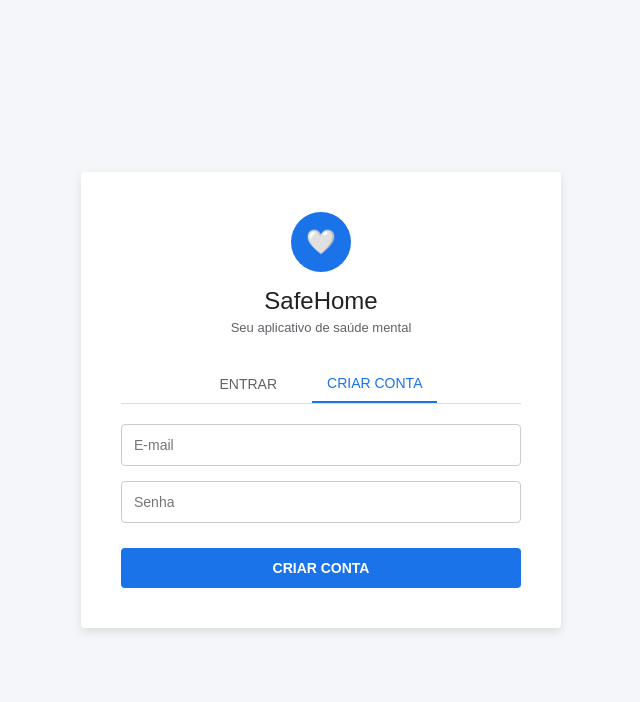
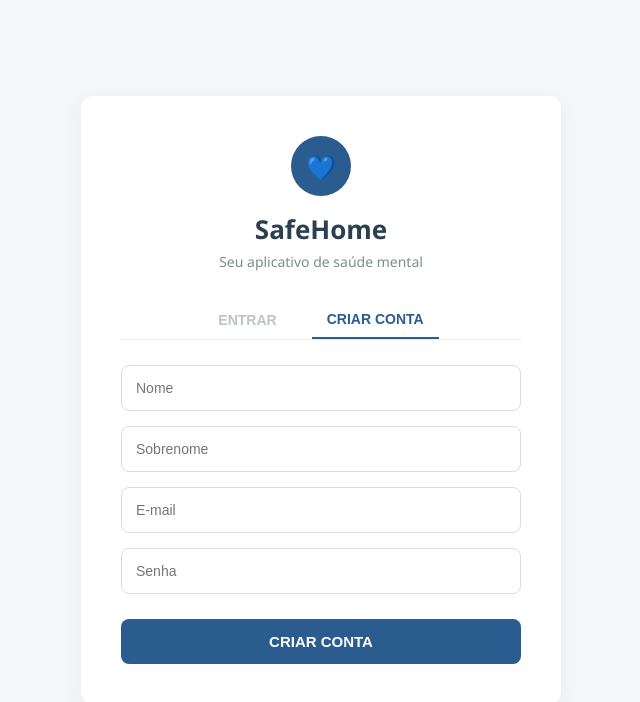
Before and after one commit to enzoLeal123/Projeto-SafeHome, a React (Vite) app: page / in a window 1280 px wide. Both pictures are taken after a click on the button "CRIAR CONTA". Shown: the top 702 px of the page, without its empty margins (319-959 px from the left). Built offline with nearby package versions, Linux system fonts and the light colour scheme.

Commit message:
Conexão entre Login e Tela Principal + Ajustes

```diff
--- a/src/Components/Login/Login.css
+++ b/src/Components/Login/Login.css
@@ -1,20 +1,19 @@
-/* Fundo azul bem clarinho da tela inteira */
 .login-container {
   display: flex;
   justify-content: center;
   align-items: center;
   height: 100vh;
   background-color: #f4f6f9;
-  font-family: sans-serif;
+  font-family: 'Segoe UI', sans-serif;
 }
 
-/* O quadrado branco principal */
+
 .login-card {
   background-color: white;
   width: 400px;
   padding: 40px;
-  border-radius: 4px;
-  box-shadow: 0 4px 10px rgba(0, 0, 0, 0.1);
+  border-radius: 12px;
+  box-shadow: 0 4px 20px rgba(0, 0, 0, 0.05);
   text-align: center;
 }
 
@@ -23,7 +22,7 @@
 }
 
 .logo-circle {
-  background-color: #1a73e8;
+  background-color: #2b5c8f;
   width: 60px;
   height: 60px;
   border-radius: 50%;
@@ -37,24 +36,24 @@
 
 .logo-area h1 {
   margin: 0;
-  font-size: 24px;
-  font-weight: normal;
-  color: #202124;
+  font-size: 26px;
+  font-weight: 700;
+  color: #2c3e50;
 }
 
 .logo-area p {
   margin: 5px 0 0 0;
-  font-size: 13px;
-  color: #5f6368;
+  font-size: 14px;
+  color: #7f8c8d;
 }
 
-/* Abas de navegação (Entrar / Criar Conta) */
+
 .tabs {
   display: flex;
   justify-content: center;
   gap: 20px;
-  margin-bottom: 20px;
-  border-bottom: 1px solid #ddd;
+  margin-bottom: 25px;
+  border-bottom: 1px solid #eaeded;
 }
 
 .tab {
@@ -63,54 +62,64 @@
   padding: 10px 15px;
   cursor: pointer;
   font-size: 14px;
-  color: #5f6368;
+  font-weight: 600;
+  color: #bdc3c7;
+  transition: all 0.2s ease;
 }
 
 .tab.active {
-  color: #1a73e8;
-  border-bottom: 2px solid #1a73e8;
+  color: #2b5c8f;
+  border-bottom: 2px solid #2b5c8f;
 }
 
-/* Campos de preenchimento */
+
 .input-group {
   margin-bottom: 15px;
 }
 
 .input-group input {
   width: 100%;
-  padding: 12px;
-  border: 1px solid #ccc;
-  border-radius: 4px;
-  box-sizing: border-box; /* Garante que o padding não aumente a largura */
+  padding: 14px;
+  border: 1px solid #dcdde1;
+  border-radius: 8px;
+  box-sizing: border-box;
   font-size: 14px;
+  color: #2c3e50;
+  transition: all 0.2s ease;
 }
 
 .input-group input:focus {
   outline: none;
-  border-color: #1a73e8;
+  border-color: #2b5c8f;
+  box-shadow: 0 0 0 3px rgba(43, 92, 143, 0.1);
 }
 
-/* Botão principal */
+
 .btn-entrar {
   width: 100%;
-  background-color: #1a73e8;
+  background-color: #2b5c8f;
   color: white;
   border: none;
-  padding: 12px;
-  border-radius: 4px;
-  font-size: 14px;
+  padding: 14px;
+  border-radius: 8px;
+  font-size: 15px;
   font-weight: bold;
   cursor: pointer;
   margin-top: 10px;
+  transition: background-color 0.2s ease;
 }
 
 .btn-entrar:hover {
-  background-color: #1557b0;
+  background-color: #1f446b;
 }
 
-/* Mensagem de erro vermelha */
+
 .erro-mensagem {
-  color: #d32f2f;
+  color: #c0392b;
+  background-color: #fde8e7;
+  padding: 10px;
+  border-radius: 6px;
   font-size: 13px;
+  font-weight: 600;
   margin-bottom: 15px;
 }
--- a/src/Components/Login/Login.jsx
+++ b/src/Components/Login/Login.jsx
@@ -1,47 +1,57 @@
 import React, { useState } from 'react';
+import { useNavigate } from 'react-router-dom';
 import './Login.css';
 
 const Login = () => {
+  const navigate = useNavigate();
+
   const [email, setEmail] = useState("");
   const [senha, setSenha] = useState("");
   const [mensagemErro, setMensagemErro] = useState("");
   const [isLogin, setIsLogin] = useState(true);
 
+  const [nome, setNome] = useState("");
+  const [sobrenome, setSobrenome] = useState("");
 
-  const handleLogin = async (event) => {
+  const handleLogin = (event) => {
     event.preventDefault();
     setMensagemErro("");
 
-    try {
-      const endpoint = isLogin ? '/v1/auth/login' : '/v1/auth/register';
-      const resposta = await fetch(`http://localhost:3000${endpoint}`, {
-        method: 'POST',
-        headers: {
-          'Content-Type': 'application/json',
-        },
-        body: JSON.stringify({ email: email, senha: senha })
-      });
 
-      const dados = await resposta.json();
-
-      if (resposta.ok) {
-        if (isLogin) {
-          console.log("Login feito com sucesso!", dados);
-          localStorage.setItem('token_safehome', dados.token);
-          alert("Bem vindo ao SafeHome!");
-
-        } else {
-          alert("Conta criada com sucesso! Faça Login para acessar o SafeHome");
-          setIsLogin(true);
-          setSenha("");
-        }
-      } else {
-        setMensagemErro(dados.message || "Ocorreu um erro, tente novamente");
+    if (!isLogin) {
+      if (!email || !senha || !nome || !sobrenome) {
+        setMensagemErro("Por favor, preencha todos os campos.");
+        return;
       }
 
-    } catch (erro) {
-      console.error("Erro na requisição:", erro);
-      setMensagemErro("Erro ao conectar com o servidor");
+
+      localStorage.setItem('usuario_email', email);
+      localStorage.setItem('usuario_senha', senha);
+      localStorage.setItem('usuario_nome', nome);
+      localStorage.setItem('usuario_sobrenome', sobrenome);
+
+      alert("Conta criada com sucesso! Faça Login para acessar o SafeHome");
+
+      setIsLogin(true);
+      setSenha("");
+      setNome("");
+      setSobrenome("");
+      return;
+    }
+
+
+    if (isLogin) {
+
+      const emailSalvo = localStorage.getItem('usuario_email');
+      const senhaSalva = localStorage.getItem('usuario_senha');
+
+
+      if (email === emailSalvo && senha === senhaSalva) {
+
+        navigate('/home');
+      } else {
+        setMensagemErro("E-mail ou senha incorretos!");
+      }
     }
   }
 
@@ -51,7 +61,7 @@ const Login = () => {
 
         <div className="logo-area">
           <div className="logo-circle">
-            <span>🤍</span>
+            <span>💙</span>
           </div>
           <h1>SafeHome</h1>
           <p>Seu aplicativo de saúde mental</p>
@@ -78,6 +88,31 @@ const Login = () => {
         {mensagemErro && <div className="erro-mensagem">{mensagemErro}</div>}
 
         <form onSubmit={handleLogin}>
+
+
+          {!isLogin && (
+            <>
+              <div className="input-group">
+                <input
+                  type="text"
+                  placeholder="Nome"
+                  value={nome}
+                  onChange={(e) => setNome(e.target.value)}
+                  required
+                />
+              </div>
+              <div className="input-group">
+                <input
+                  type="text"
+                  placeholder="Sobrenome"
+                  value={sobrenome}
+                  onChange={(e) => setSobrenome(e.target.value)}
+                  required
+                />
+              </div>
+            </>
+          )}
+
           <div className="input-group">
             <input
               type="email"
```
